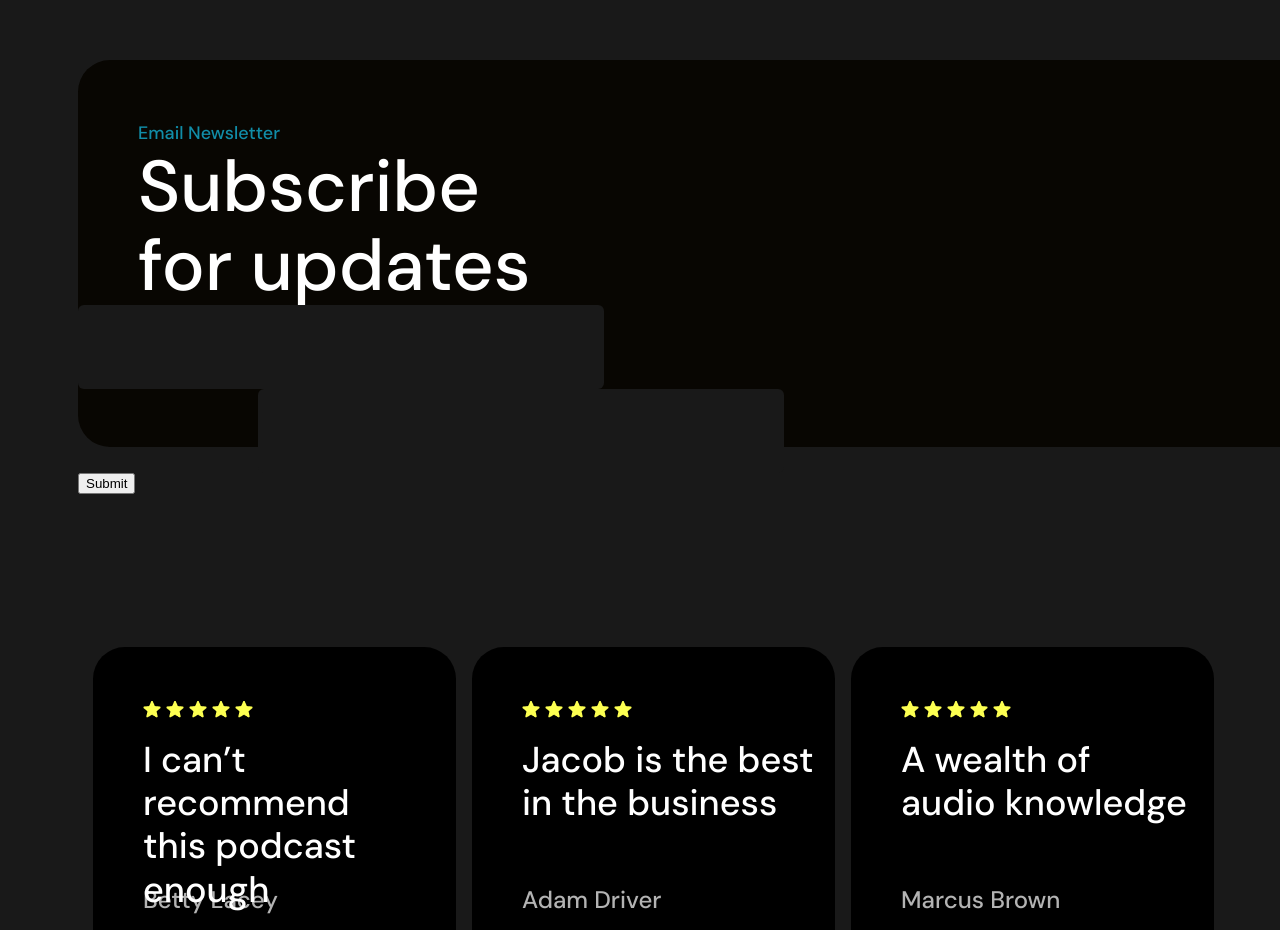
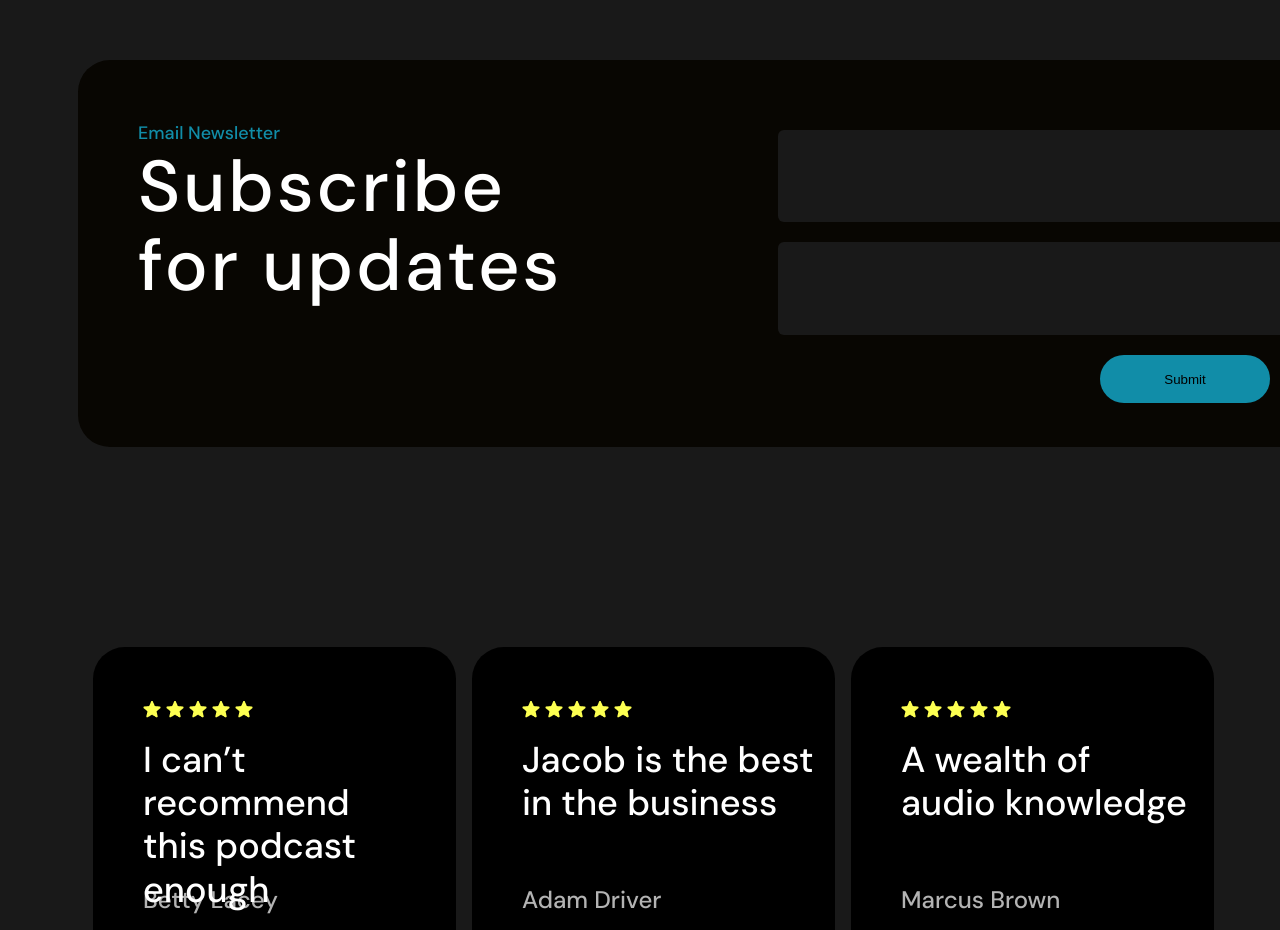
Before and after one commit to chingizkhans/castaway-2.0, a plain HTML site: page index.html in a window 1280 px wide. Shown: the part 4200-5130 px from the top of the page. Drawn offline with Linux system fonts and the light colour scheme.

Commit message:
finish.costaway

```diff
--- a/index.html
+++ b/index.html
@@ -176,14 +176,18 @@
                 <div class="text-ss">
                     Subscribe <br>for updates
                 </div>
+                <div class="inputs">
                     <div class="input-1">
                         <input class="bb1" type="Email">
                     </div>
                     <div class="input-2">
                         <input class="bb2" type="Name">
                     </div>
+                </div>
                 <div class="button-w">
-                <button>Submit</button>
+                    <button class="textsub">
+                        <div class="text-button">Submit</div>
+                    </button>
                 </div>
             </div>
         </div>
--- a/style.css
+++ b/style.css
@@ -17,6 +17,13 @@ body {
     transition: 0.5s;
 }
 
+.image{
+    display: block;
+    transition: 1s;
+}
+.image:hover{
+    padding: 100px;
+}
 .element-menu {
     text-decoration: none;
     color: #fff;
@@ -480,6 +487,7 @@ p {
     border-radius: 32px;
     margin-left: 70px;
     margin-top: 200px;
+
 }
 
 .text-s {
@@ -491,31 +499,73 @@ p {
     padding-top: 60px;
 
 }
-.text-ss{
+
+.inputs {
+    display: flex;
+    flex-direction: column;
+    margin-left: 700px;
+    margin-top: -175px;
+}
+
+.text-ss {
     color: rgba(255, 255, 255, 1);
     font-family: 'DM Sans', sans-serif;
     font-size: 72px;
     line-height: 79px;
     padding-left: 60px;
+    letter-spacing: 2.88px;
+}
 
-}
-.bb1{
+.bb1 {
     background-color: rgba(25, 25, 25, 1);
     border-radius: 6px;
     width: 522px;
     height: 82px;
     border-color: #191919;
     border: 1px;
+    padding-top: 10px;
+    padding-bottom: 0px;
+    margin-bottom: 20px;
+}
 
-}
-.bb2{
+.bb2 {
     background-color: rgba(25, 25, 25, 1);
     border-radius: 6px;
     width: 522px;
     height: 82px;
     border-color: #191919;
     border: 1px;
-margin-left: 180px;
+    margin-left: 0px;
+    margin-top: 0px;
+    padding-bottom: 10px;
+
+}
+
+.button-w {
+    position: relative;
+    display: block;
+    margin-left: 1022px;
+    margin-top: 20px;
+    transition: 1s;
+}
+
+.button-w:hover {
+    color: #080602;
+
+padding: 10px 10px 10px 10px;
+}
+
+.textsub {
+    background-color: #118DA8;
+    width: 170px;
+    height: 48px;
+    border-radius: 32px;
+    border: #118DA8;
+    transition: 0.8s;
+}
+.textsub:hover{
+    background-color: #cc7d06;
+    padding: 10px;
 }
 /* COMENTS */
 
```
Also changed, not shown: media.css (deleted, +0 -25 lines). Lines whose indentation alone changed are shown as unchanged.
